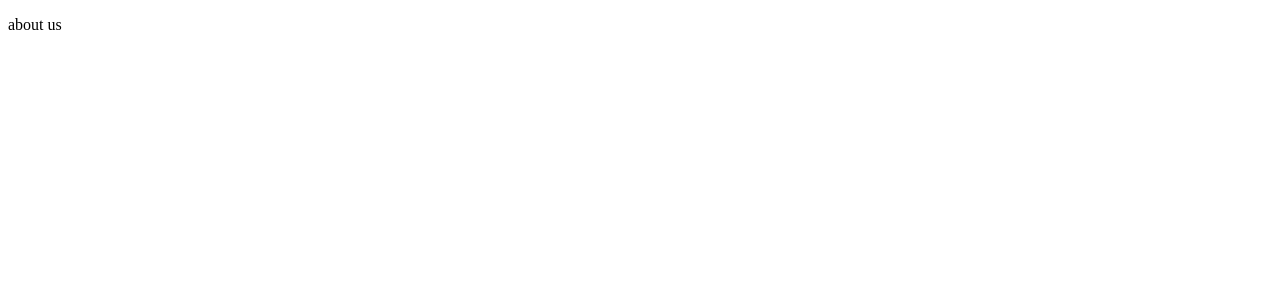
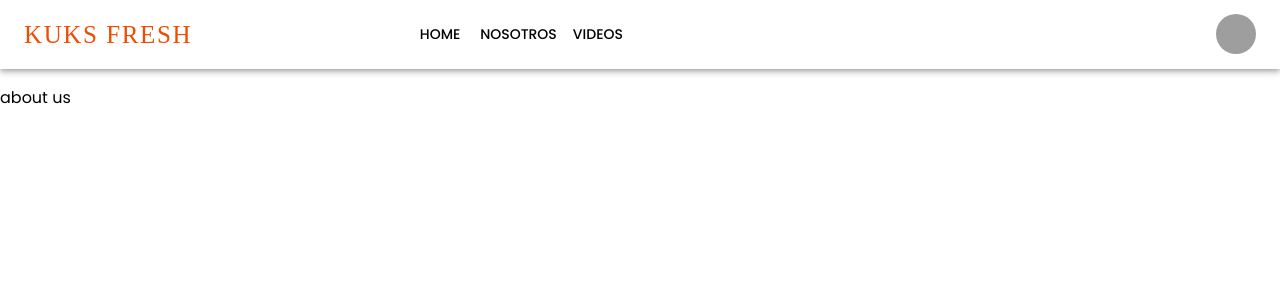
Before and after one commit to FelipeLL/demo-test-ESD, a React (Vite) app: page /aboutus in a window 1280 px wide. Shown: the top 300 px of the page. Built offline with nearby package versions, Linux system fonts and the light colour scheme; grey boxes are pictures that could not be loaded.

Commit message:
feat(src): add navbar

```diff
--- a/index.html
+++ b/index.html
@@ -5,6 +5,12 @@
     <link rel="icon" type="image/svg+xml" href="/vite.svg" />
     <meta name="viewport" content="width=device-width, initial-scale=1.0" />
     <title>Kuks Fresh - ESD</title>
+    <link rel="preconnect" href="https://fonts.googleapis.com" />
+    <link rel="preconnect" href="https://fonts.gstatic.com" crossorigin />
+    <link
+      href="https://fonts.googleapis.com/css2?family=Poppins:ital,wght@0,300;0,400;0,500;0,600;1,500;1,600&display=swap"
+      rel="stylesheet"
+    />
   </head>
   <body>
     <div id="root"></div>
--- a/package.json
+++ b/package.json
@@ -12,6 +12,7 @@
   "dependencies": {
     "@emotion/react": "^11.11.1",
     "@emotion/styled": "^11.11.0",
+    "@mui/icons-material": "^5.11.16",
     "@mui/material": "^5.13.4",
     "react": "^18.2.0",
     "react-dom": "^18.2.0",
--- a/src/App.css
+++ b/src/App.css
@@ -0,0 +1,7 @@
+* {
+  font-family: "Poppins", sans-serif;
+}
+
+body {
+  margin: 0;
+}
--- a/src/App.tsx
+++ b/src/App.tsx
@@ -1,8 +1,26 @@
 import { Outlet } from "react-router-dom";
 import "./App.css";
+import { Navbar } from "./components/Navbar";
+import { ThemeProvider, createTheme } from "@mui/material";
+
+const theme = createTheme({
+  palette: {
+    primary: {
+      main: "#ef4c00",
+    },
+  },
+  typography: {
+    fontFamily: "Poppins, sans-serif",
+  },
+});
 
 function App() {
-  return <Outlet />;
+  return (
+    <ThemeProvider theme={theme}>
+      <Navbar />
+      <Outlet />
+    </ThemeProvider>
+  );
 }
 
 export default App;
--- /dev/null
+++ b/src/components/Navbar.tsx
@@ -0,0 +1,131 @@
+import * as React from "react";
+import AppBar from "@mui/material/AppBar";
+import Box from "@mui/material/Box";
+import Toolbar from "@mui/material/Toolbar";
+import IconButton from "@mui/material/IconButton";
+import Typography from "@mui/material/Typography";
+import Menu from "@mui/material/Menu";
+import MenuIcon from "@mui/icons-material/Menu";
+import Container from "@mui/material/Container";
+import Avatar from "@mui/material/Avatar";
+import Button from "@mui/material/Button";
+import MenuItem from "@mui/material/MenuItem";
+
+const pages = ["Home", "Nosotros", "Videos"];
+
+export const Navbar: React.FC = () => {
+  const [anchorElNav, setAnchorElNav] = React.useState<null | HTMLElement>(
+    null
+  );
+
+  const handleOpenNavMenu = (event: React.MouseEvent<HTMLElement>) => {
+    setAnchorElNav(event.currentTarget);
+  };
+
+  const handleCloseNavMenu = () => {
+    setAnchorElNav(null);
+  };
+
+  return (
+    <AppBar position="static" sx={{ backgroundColor: "white" }}>
+      <Container maxWidth="xl">
+        <Toolbar disableGutters>
+          <Typography
+            noWrap
+            component="a"
+            href="/"
+            sx={{
+              mr: 2,
+              display: { xs: "none", md: "flex" },
+              letterSpacing: ".1rem",
+              textDecoration: "none",
+              fontWeight: 500,
+              fontFamily: "cursive",
+              fontSize: "25px",
+            }}
+            color="primary"
+          >
+            KUKS FRESH
+          </Typography>
+
+          <Box sx={{ flexGrow: 1, display: { xs: "flex", md: "none" } }}>
+            <IconButton
+              size="large"
+              aria-label="account of current user"
+              aria-controls="menu-appbar"
+              aria-haspopup="true"
+              onClick={handleOpenNavMenu}
+            >
+              <MenuIcon />
+            </IconButton>
+            <Menu
+              id="menu-appbar"
+              anchorEl={anchorElNav}
+              anchorOrigin={{
+                vertical: "bottom",
+                horizontal: "left",
+              }}
+              keepMounted
+              transformOrigin={{
+                vertical: "top",
+                horizontal: "left",
+              }}
+              open={Boolean(anchorElNav)}
+              onClose={handleCloseNavMenu}
+              sx={{
+                display: { xs: "block", md: "none" },
+              }}
+            >
+              {pages.map((page) => (
+                <MenuItem key={page} onClick={handleCloseNavMenu}>
+                  <Typography textAlign="center">{page}</Typography>
+                </MenuItem>
+              ))}
+            </Menu>
+          </Box>
+          <Typography
+            variant="h5"
+            noWrap
+            component="a"
+            href=""
+            sx={{
+              mr: 2,
+              display: { xs: "flex", md: "none" },
+              flexGrow: 1,
+              letterSpacing: ".1rem",
+              textDecoration: "none",
+            }}
+            color="primary"
+          >
+            KUKS FRESH
+          </Typography>
+          <Box
+            sx={{
+              marginLeft: 25,
+              flexGrow: 1,
+              display: { xs: "none", md: "flex" },
+            }}
+          >
+            {pages.map((page) => (
+              <Button
+                key={page}
+                onClick={handleCloseNavMenu}
+                sx={{ my: 2, color: "black", display: "block" }}
+                color="primary"
+              >
+                {page}
+              </Button>
+            ))}
+          </Box>
+
+          <Box sx={{ flexGrow: 0 }}>
+            <Avatar
+              alt="Remy Sharp"
+              src="https://fastly.picsum.photos/id/64/4326/2884.jpg?hmac=9_SzX666YRpR_fOyYStXpfSiJ_edO3ghlSRnH2w09Kg"
+            />
+          </Box>
+        </Toolbar>
+      </Container>
+    </AppBar>
+  );
+};
```
Also changed, not shown: src/assets/main-food.png (added), 1 other file (tests, documents, lock files or other folders).
